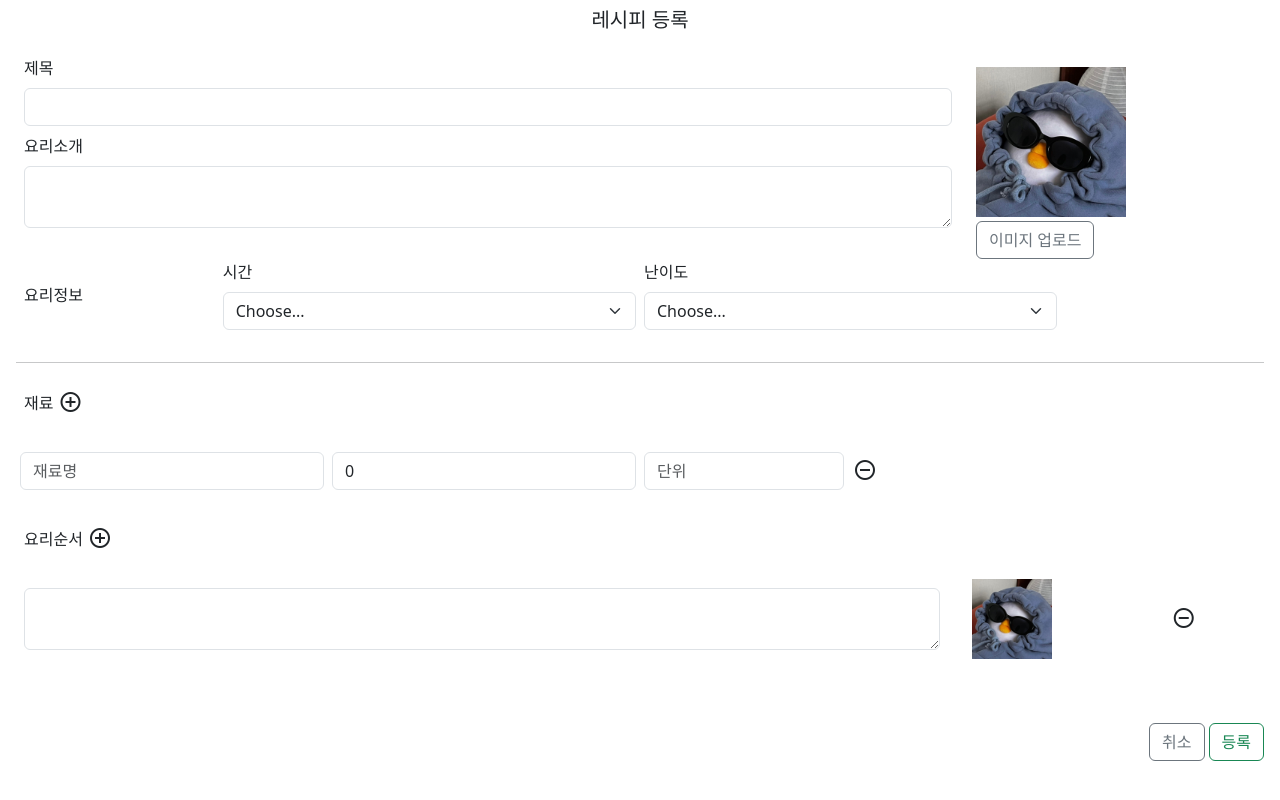
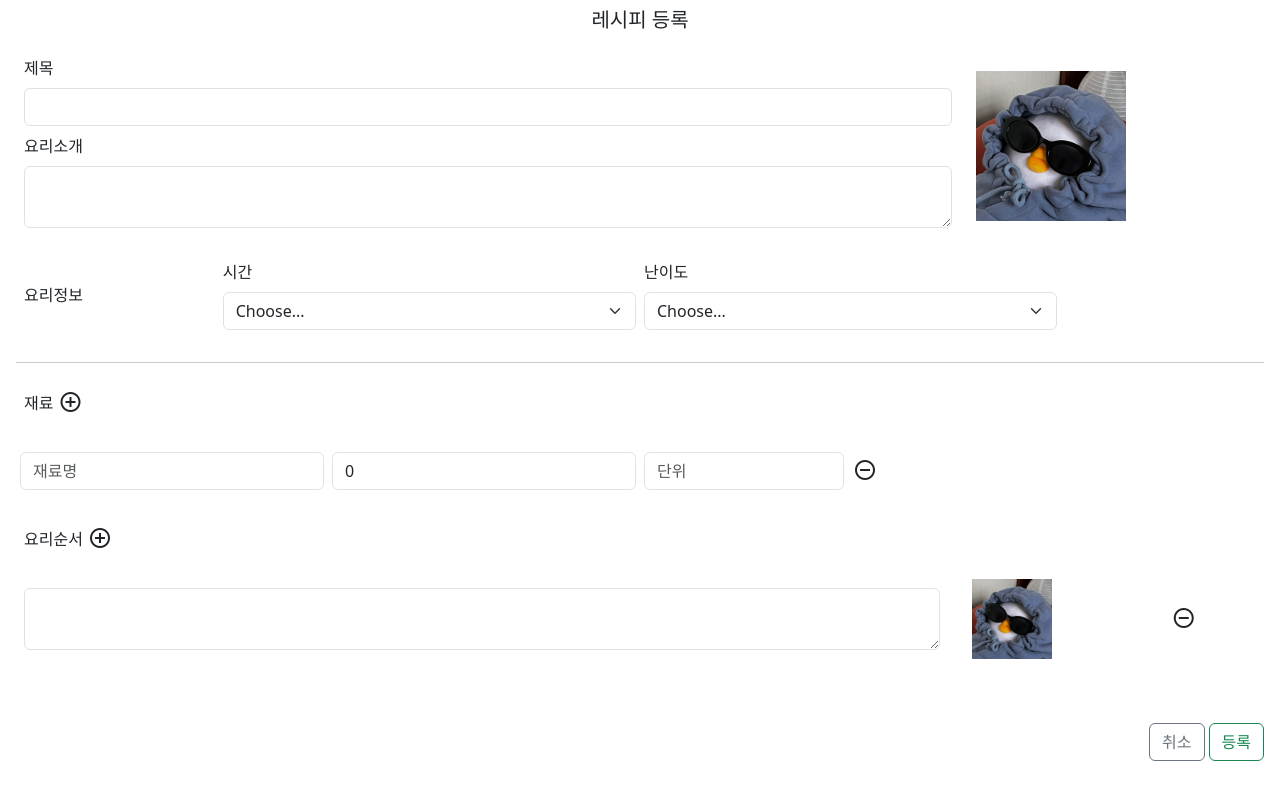
Before and after one commit to djjung1734/share-recipe, a Vue app in the folder frontend/: page /editRecipe in a window 1280 px wide. Built offline with nearby package versions, Linux system fonts and the light colour scheme; what vue-cookies would draw is missing.

Commit message:
파일첨부 버튼 이미지로 변경

```diff
--- a/frontend/src/components/Modal/EditRecipe.vue
+++ b/frontend/src/components/Modal/EditRecipe.vue
@@ -19,6 +19,7 @@
         </div>
         <div class="col-md-3 p-3 d-flex align-items-center">
           <div class="image">
+            <label for="mainImage" class="mt-1">
               <img
                 class="border-0"
                 width="150px"
@@ -26,10 +27,6 @@
                 src="../../assets/bebe.jpg"
                 alt="..."
               />
-            <label for="mainImage" class="mt-1">
-              <div type="button" class="btn btn-outline-secondary">
-                이미지 업로드
-              </div>
             </label>
             <input id="mainImage" class="upload" type="file" name="mainImage" />
           </div>
```
Lines whose indentation alone changed are shown as unchanged.
